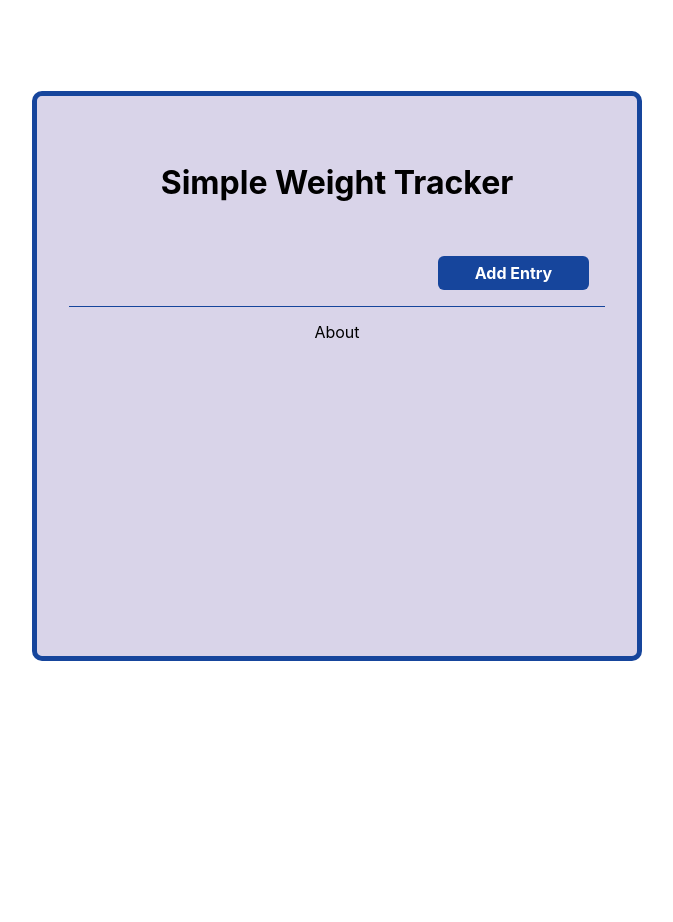
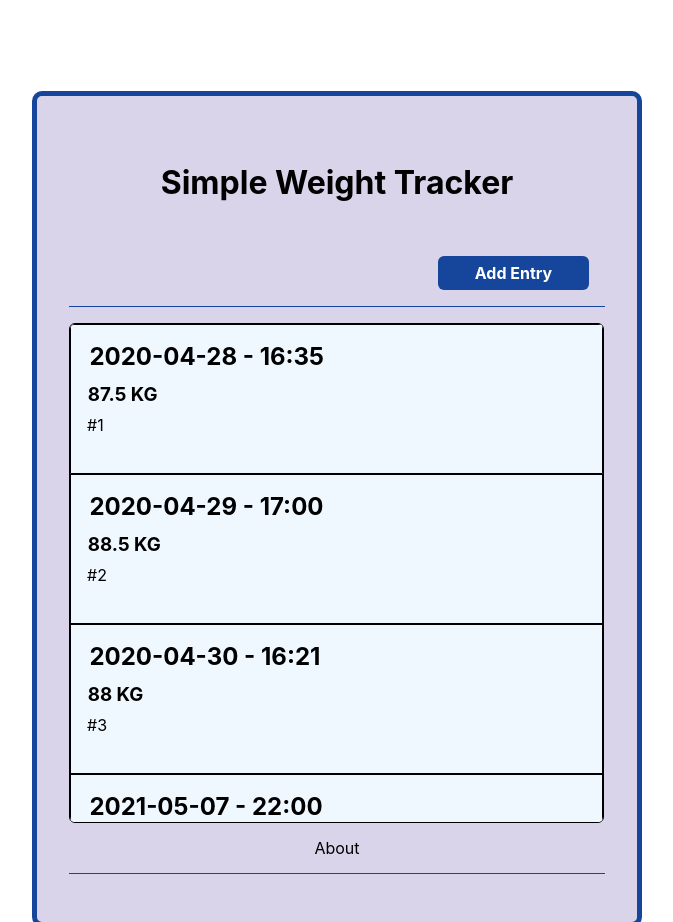
Before and after one commit to aziznal/react_weight_tracker, a React (Create React App) app: page / in a window 1280 px wide. Shown: the whole page, without its empty margins (103-776 px from the left). Before the commit the page ends 800 px from the top, so only its background shows below. Built offline with nearby package versions, Linux system fonts and the light colour scheme; data requests are answered from the project's data file.

Commit message:
Create basic list element showing weight entries on homepage

```diff
--- a/db.json
+++ b/db.json
@@ -20,6 +20,41 @@
       "unit": "KG",
       "date": "2020-04-30",
       "time": "16:21"
+    },
+    {
+      "weight": 15,
+      "unit": "KG",
+      "date": "2021-05-07",
+      "time": "22:00",
+      "id": 4
+    },
+    {
+      "weight": 15,
+      "unit": "KG",
+      "date": "2021-05-07",
+      "time": "22:00",
+      "id": 5
+    },
+    {
+      "weight": 33.06,
+      "unit": "LBS",
+      "date": "2021-05-07",
+      "time": "22:19",
+      "id": 6
+    },
+    {
+      "weight": 33.06,
+      "unit": "LBS",
+      "date": "2021-05-07",
+      "time": "22:19",
+      "id": 7
+    },
+    {
+      "weight": 33.06,
+      "unit": "LBS",
+      "date": "2021-05-07",
+      "time": "22:19",
+      "id": 8
     }
   ]
 }
--- a/src/App.scss
+++ b/src/App.scss
@@ -145,6 +145,7 @@ html {
 // ### Main Container Styles ### ### ### ### ### ### ### ### ### ### ### ### ### ### ### ### ### ### ### ### ### ###
 .weight-add-menu {
 	width: 100%;
+	height: 600px;
 
 	box-sizing: border-box;
 
--- a/src/classes/WeightEntry.js
+++ b/src/classes/WeightEntry.js
@@ -1,45 +1,21 @@
 
 class WeightEntry {
 
-	constructor( weight, weightUnit, date, time ) {
-		this.weight = weight;
-		this.weightUnit = weightUnit;
-		this.date = date;
-		this.time = time;
-	}
 
+	constructor(weight_entry_data) {
 
-	get weight() { return this.weight; }
+		this.id = weight_entry_data.id;
 
-	set weight(value) { this.weight = value; }
+		this.weight = weight_entry_data.weight;
 
+		this.unit = weight_entry_data.unit;
 
+		this.date = weight_entry_data.date;
 
-	get weightUnit() { return this.weightUnit; }
-
-	set weightUnit(value) {
-
-		if (value !== "KG" || value !== "LBS") throw Error("Weight unit must be 'KG' or 'LBS'");
-		this.weightUnit = value;
+		this.time = weight_entry_data.time;
 
 	}
 
-
-
-	get date() { return this.date; }
-
-	set date(value) { this.date = value; }
-
-
-
-	get time() { return this.time; }
-
-	set time(value) { this.time = value; }
-
-
-
-
-
 }
 
-export default WeightEntry
+export default WeightEntry;
--- a/src/components/AddWeight/WeightForm/WeightInputField.js
+++ b/src/components/AddWeight/WeightForm/WeightInputField.js
@@ -1,6 +1,6 @@
 import PropTypes from 'prop-types';
 
-import { convertKGtoLBS, convertLBStoKG } from '../../../utils/weight-utils';
+import { convertKGtoLBS } from '../../../utils/weight-utils';
 
 
 const WeightInputField = ({ weight, updateWeight, weightUnit }) => {
--- /dev/null
+++ b/src/components/WeightList/Entry/Entry.js
@@ -0,0 +1,34 @@
+import WeightEntry from '../../../classes/WeightEntry';
+
+
+const Entry = ({ data }) => {
+
+	const createWeightEntry = () => {
+
+		return new WeightEntry(data);
+
+	}
+
+	let weight_entry = createWeightEntry();
+
+	return (
+		<div className="entry">
+
+
+			<h2>
+				{weight_entry.date} - {weight_entry.time}
+			</h2>
+
+			<h3>
+				{weight_entry.weight} {weight_entry.unit}
+			</h3>
+
+			<span>
+				#{weight_entry.id}
+			</span>
+
+		</div>
+	)
+}
+
+export default Entry
--- /dev/null
+++ b/src/components/WeightList/WeightList.js
@@ -0,0 +1,41 @@
+
+import Entry from './Entry/Entry';
+
+import './weight-list-styles.scss';
+
+
+
+const WeightList = ({ entries }) => {
+
+	const createEntriesList = () => {
+
+		const formattedEntryList = [];
+
+		for (let entry of entries) {
+
+			formattedEntryList.push(
+				<Entry key={entry.id} data={entry} />
+			)
+
+		}
+
+		return formattedEntryList;
+
+	}
+
+	return (
+		<div className="weight-list-container" id="entry-section">
+
+			<ul>
+
+				{
+					createEntriesList()
+				}
+
+			</ul>
+
+		</div>
+	)
+}
+
+export default WeightList
--- /dev/null
+++ b/src/components/WeightList/weight-list-styles.scss
@@ -0,0 +1,63 @@
+
+.weight-list-container {
+
+	box-sizing: border-box;
+
+	height: 500px;
+	width: 535px;
+
+	overflow-y: scroll;
+
+	// padding-block: 1.3em;
+	margin-block: 1em;
+
+	border: 1px solid black;
+	border-radius: 6px;
+
+	background-color: whitesmoke;
+
+	ul {
+
+		display: flex;
+
+		flex-direction: column;
+
+		margin: 0;
+		padding: 0;
+
+	}
+
+}
+
+
+.entry {
+
+	display: flex;
+	flex-direction: column;
+
+	box-sizing: border-box;
+
+	width: 100%;
+
+	height: 150px;
+
+	padding: .7em;
+	margin: 0;
+
+	border: 1px solid black;
+
+	background-color: aliceblue;
+
+	&:first-of-type {
+		border-top-left-radius: 3px;
+		border-top-right-radius: 0;
+	}
+
+	* {
+
+		margin: .3em;
+		padding: 0;
+
+	}
+
+}
--- a/src/components/pages/HomePage/HomePage.js
+++ b/src/components/pages/HomePage/HomePage.js
@@ -1,20 +1,66 @@
 import { Link } from 'react-router-dom';
-import { useState } from 'react';
+import { useEffect, useState } from 'react';
 
 import PropTypes from 'prop-types';
 
 import BackendService from '../../../services/BackendService';
 
+import Header from './Header';
 import AddWeight from '../../AddWeight/AddWeight';
-import Header from './Header';
+import WeightList from '../../WeightList/WeightList'
 
 const HomePage = ({ weight, setWeight, weightUnit, setWeightUnit, date, setDate, time, setTime }) => {
 
-	let [showAddWeightMenu, setShowAddWeightMenu] = useState(false);
+	const [showAddWeightMenu, setShowAddWeightMenu] = useState(false);
+
+	const [entries, setEntries] = useState([]);
+
+
+	const getEntries = async () => {
+
+		const entries = await BackendService.fetchAllEntries();
+
+		setEntries(entries);
+
+	}
 
 	const onSubmitEntry = async (entry) => {
 		await BackendService.addEntry(entry);
+
+		await getEntries();
+
+		await scrollEntrySectionToBottom();
+
 	}
+
+	const scrollEntrySectionToBottom = () => {
+
+		let entry_section = document.getElementById("entry-section");
+
+		entry_section.scrollBy(
+			{
+				top: entry_section.scrollHeight,
+				behavior: 'smooth'
+
+			}
+		);
+
+		console.log("scrolling..");
+
+	}
+
+	useEffect(() => {
+
+		const _ = async () => {
+
+			await getEntries();
+
+		}
+
+		_();
+
+
+	}, [])
 
 	return (
 		<div className="body-wrapper">
@@ -29,10 +75,13 @@ const HomePage = ({ weight, setWeight, weightUnit, setWeightUnit, date, setDate,
 
 				<div className="separator"></div>
 
+				<WeightList entries={entries}/>
+
 				<div className="row">
 					<Link to={'/about'}>About</Link>
 				</div>
 
+				<div className="separator"></div>
 
 			</div>
 
```
